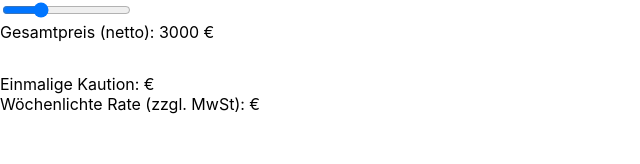
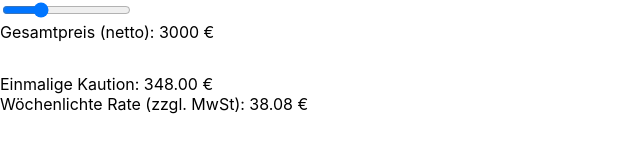
Before and after one commit to jlntrt/react-rate-calculator, a React (Create React App) app: page / in a window 1280 px wide. Shown: the top 164 px of the page, without its empty margins (0-640 px from the left). Built offline with nearby package versions, Linux system fonts and the light colour scheme.

Commit message:
Calculate initial values for vatrate and deposit

```diff
--- a/src/App.js
+++ b/src/App.js
@@ -9,12 +9,28 @@ class App extends React.Component {
   constructor(props) {
     super(props)
     this.state = {
-      total: 3000
+      total: 3000,
+      multiplicator: 0.66,
+      vatrate: 0.16
     }
     this.handleChange = this.handleChange.bind(this)
+    this.calculateDeposit = this.calculateDeposit.bind(this)
+    this.calculateRate = this.calculateRate.bind(this)
   }
 
-  componentDidMount() {
+  componentWillMount() {
+    this.setState({
+      deposit: this.calculateDeposit(this.state.total),
+      rate: this.calculateRate(this.state.total)
+    })
+  }
+
+  calculateDeposit(total) {
+    return (total * (this.state.vatrate + 1) * 0.1).toFixed(2)
+  }
+
+  calculateRate(total) {
+    return (total * this.state.multiplicator / 52).toFixed(2)
   }
 
   handleChange(event) {
@@ -22,8 +38,8 @@ class App extends React.Component {
 
     this.setState({
       total: sliderValue,
-      deposit: Math.round(sliderValue * (0.16 + 1)).toFixed(2),
-      rate: Math.round(sliderValue * 0.66 / 52).toFixed(2)
+      deposit: this.calculateDeposit(sliderValue),
+      rate: this.calculateRate(sliderValue)
     })
   }
 
```
